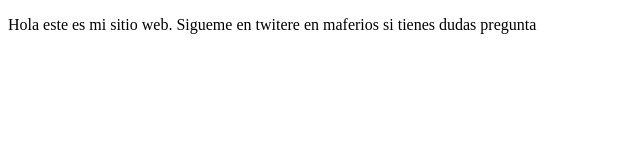
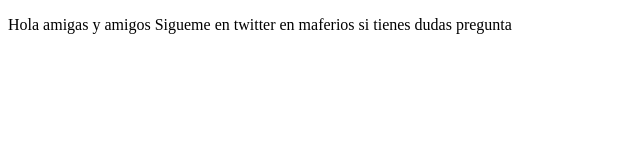
Before and after one commit to MariaRios1214-dev/proyectoDemoCursoPrework, a plain HTML site: page index.html in a window 1280 px wide. Shown: the full height of the page, 0-640 px from the left. Drawn offline with Linux system fonts and the light colour scheme.

Commit message:
Cambio en texto

```diff
--- a/index.html
+++ b/index.html
@@ -8,7 +8,7 @@
   </head>
   <body>
     <p>
-      Hola este es mi sitio web. Sigueme en twitere en maferios si tienes dudas
+      Hola amigas y amigos Sigueme en twitter en maferios si tienes dudas
       pregunta
     </p>
   </body>
```
